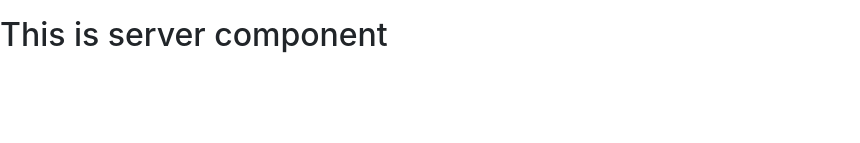
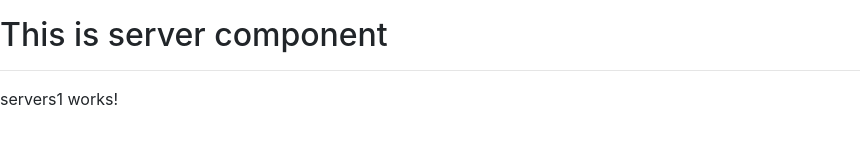
Before and after one commit to hashflex/dream-site, an Angular app: page / in a window 1280 px wide. Shown: the part 225-368 px from the top of the page, without its empty margins (0-860 px from the left). Built offline with nearby package versions, Linux system fonts and the light colour scheme.

Commit message:
added component using CLI
 ng g c servers1

```diff
--- a/src/app/app.component.html
+++ b/src/app/app.component.html
@@ -11,3 +11,6 @@
 
 <hr>
 <app-server></app-server>
+
+<hr>
+<app-servers1></app-servers1>
--- a/src/app/app.module.ts
+++ b/src/app/app.module.ts
@@ -4,11 +4,13 @@ import { FormsModule } from '@angular/forms';
 
 import { AppComponent } from './app.component';
 import { ServerComponent } from './server/server.component';
+import { Servers1Component } from './servers1/servers1.component';
 
 @NgModule({
   declarations: [
     AppComponent,
-    ServerComponent
+    ServerComponent,
+    Servers1Component
   ],
   imports: [
     BrowserModule,
--- /dev/null
+++ b/src/app/servers1/servers1.component.html
@@ -0,0 +1,3 @@
+<p>
+  servers1 works!
+</p>
--- /dev/null
+++ b/src/app/servers1/servers1.component.ts
@@ -0,0 +1,15 @@
+import { Component, OnInit } from '@angular/core';
+
+@Component({
+  selector: 'app-servers1',
+  templateUrl: './servers1.component.html',
+  styleUrls: ['./servers1.component.css']
+})
+export class Servers1Component implements OnInit {
+
+  constructor() { }
+
+  ngOnInit() {
+  }
+
+}
```
Also changed, not shown: src/app/servers1/servers1.component.css (added), 1 other file (tests, documents, lock files or other folders).
